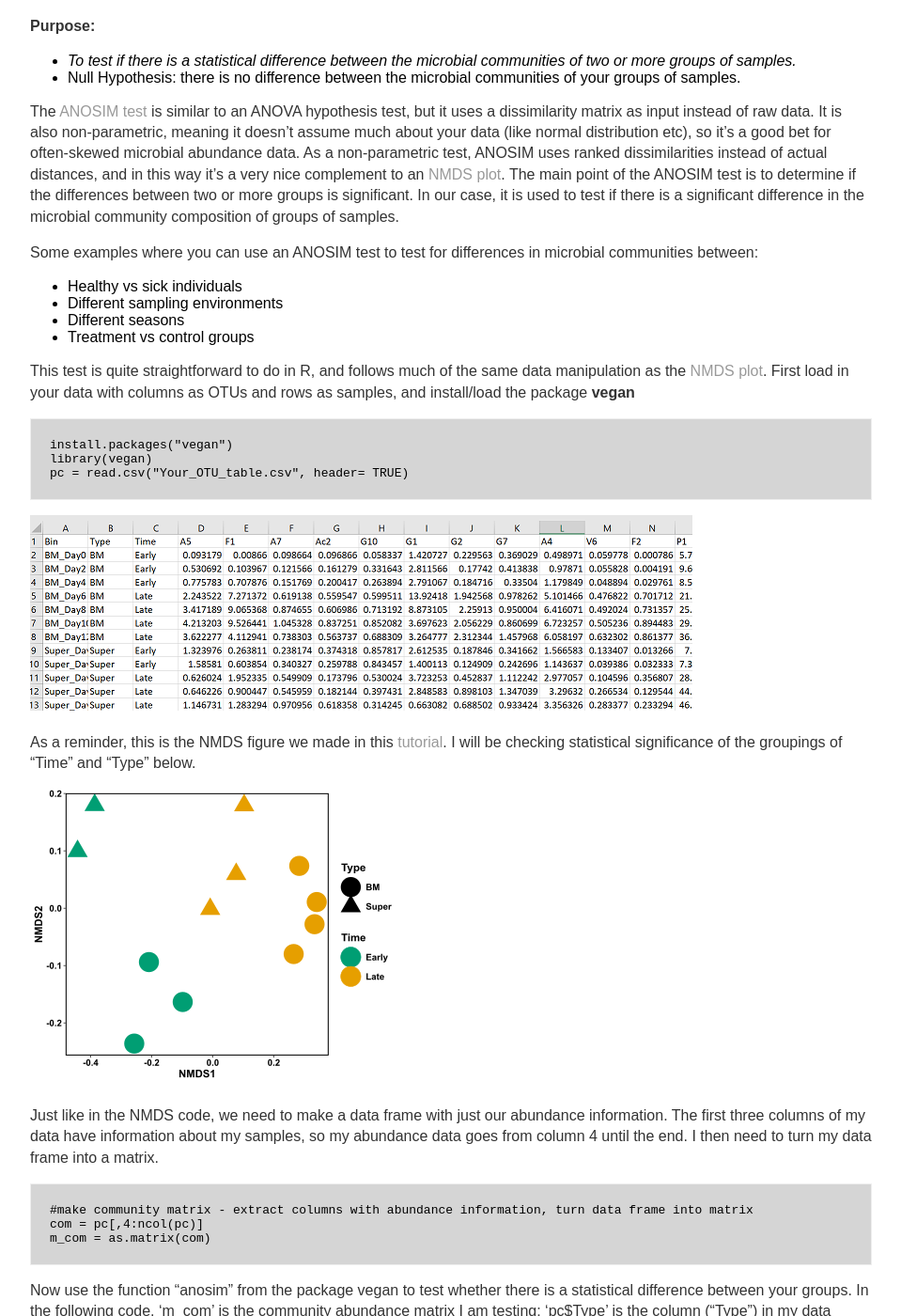
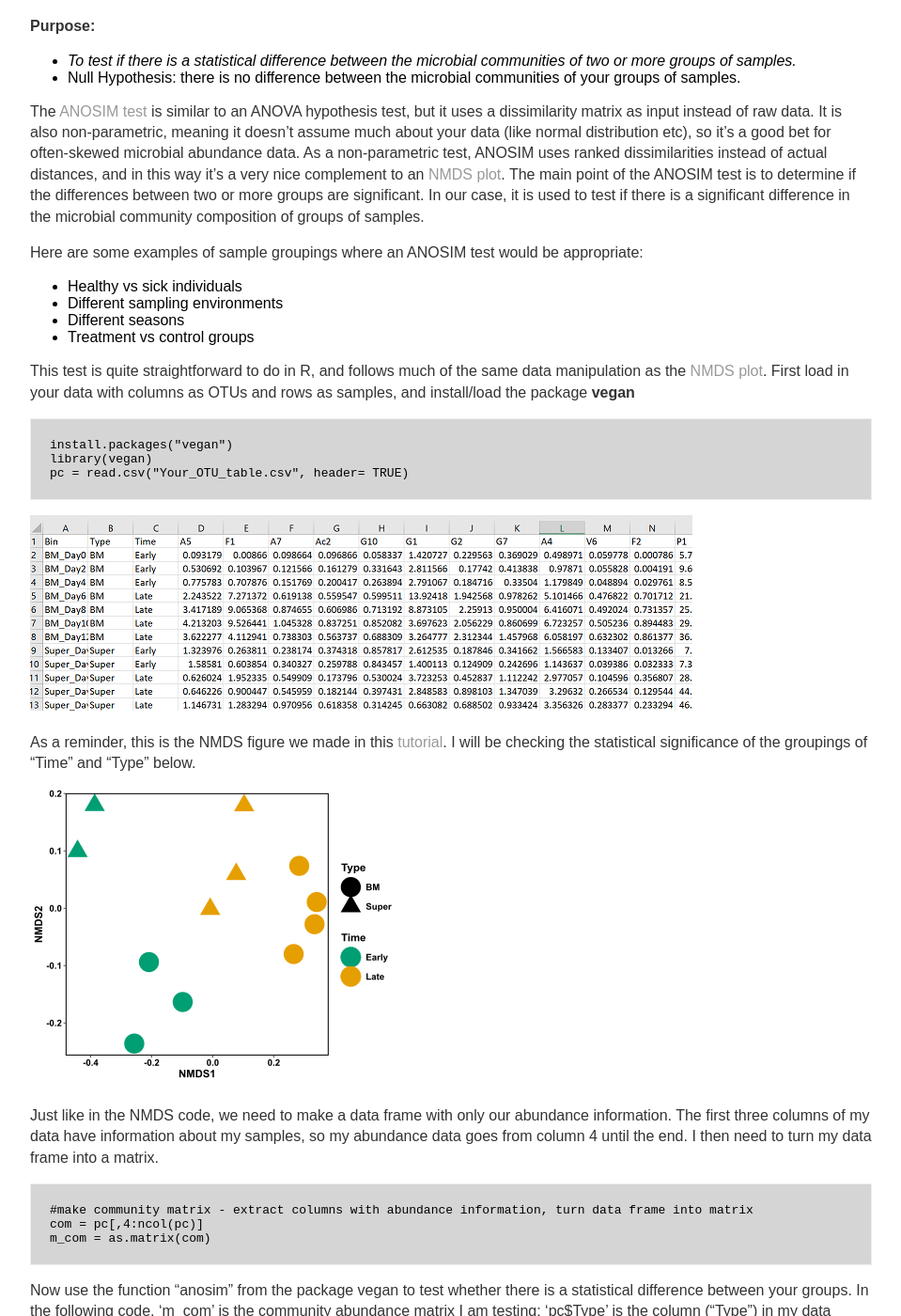
Before and after one commit to jkzorz/jkzorz.github.io, a Jekyll site: the page built from _posts/2019-06-11-ANOSIM-test.md, in a window 1280 px wide and 1400 px high, scrolled down 262 px. Shown: the whole window at 94% size, without its empty margins (160-1119 px from the left). Built offline with Jekyll 4.4.1, drawn with Linux system fonts in a browser that asks for light colours; some of the changed text lies outside the part shown.

Commit message:
Update 2019-06-11-ANOSIM-test.md

````diff
--- a/_posts/2019-06-11-ANOSIM-test.md
+++ b/_posts/2019-06-11-ANOSIM-test.md
@@ -15,9 +15,9 @@ date: 2019-06-11
   </ul>
 
 
-The [ANOSIM test](https://sites.google.com/site/mb3gustame/hypothesis-tests/anosim) is similar to an ANOVA hypothesis test, but it uses a dissimilarity matrix as input instead of raw data. It is also non-parametric, meaning it doesn't assume much about your data (like normal distribution etc), so it's a good bet for often-skewed microbial abundance data. As a non-parametric test, ANOSIM uses ranked dissimilarities instead of actual distances, and in this way it's a very nice complement to an [NMDS plot](https://jkzorz.github.io/2019/06/06/NMDS.html). The main point of the ANOSIM test is to determine if the differences between two or more groups is significant. In our case, it is used to test if there is a significant difference in the microbial community composition of groups of samples.
+The [ANOSIM test](https://sites.google.com/site/mb3gustame/hypothesis-tests/anosim) is similar to an ANOVA hypothesis test, but it uses a dissimilarity matrix as input instead of raw data. It is also non-parametric, meaning it doesn't assume much about your data (like normal distribution etc), so it's a good bet for often-skewed microbial abundance data. As a non-parametric test, ANOSIM uses ranked dissimilarities instead of actual distances, and in this way it's a very nice complement to an [NMDS plot](https://jkzorz.github.io/2019/06/06/NMDS.html). The main point of the ANOSIM test is to determine if the differences between two or more groups are significant. In our case, it is used to test if there is a significant difference in the microbial community composition of groups of samples.
 
-Some examples where you can use an ANOSIM test to test for differences in microbial communities between:
+Here are some examples of sample groupings where an ANOSIM test would be appropriate:
 <ul>
   <li>Healthy vs sick individuals </li>
   <li>Different sampling environments</li>
@@ -36,11 +36,11 @@ pc = read.csv("Your_OTU_table.csv", header= TRUE)
 
 ![useful image]({{ site.url }}/assets/NMDS_table_excel.png)
 
-As a reminder, this is the NMDS figure we made in this [tutorial](https://jkzorz.github.io/2019/06/06/NMDS.html). I will be checking statistical significance of the groupings of "Time" and "Type" below.
+As a reminder, this is the NMDS figure we made in this [tutorial](https://jkzorz.github.io/2019/06/06/NMDS.html). I will be checking the statistical significance of the groupings of "Time" and "Type" below.
 
 ![useful image]({{ site.url }}/assets/NMDS.png)
 
-Just like in the NMDS code, we need to make a data frame with just our abundance information. The first three columns of my data have information about my samples, so my abundance data goes from column 4 until the end. I then need to turn my data frame into a matrix.
+Just like in the NMDS code, we need to make a data frame with only our abundance information. The first three columns of my data have information about my samples, so my abundance data goes from column 4 until the end. I then need to turn my data frame into a matrix.
 
 ```
 #make community matrix - extract columns with abundance information, turn data frame into matrix
@@ -93,4 +93,4 @@ Number of permutations: 9999
 ```
 This time, my Significance value is 0.001, and my R value is 0.941. My significance value is much lower than 0.05, and my R value is close to 1. Therefore, there is a strong, statistically significant difference in my microbial communities based on the grouping "Time".
 
-Reporting these statistics is sufficient for an ANOSIM test. If you want to dig deeper however, and find out which species are found statistically more abundantly in one group versus another, try **[Indicator species analysis](https://jkzorz.github.io/2019/07/02/Indicator-species-analysis.html)**
+Reporting these statistics is sufficient for an ANOSIM test. If you want to dig deeper however, and find out which species are found statistically more abundantly in one group versus another, try **[Indicator species analysis](https://jkzorz.github.io/2019/07/02/Indicator-species-analysis.html)** Also if you have a continuous variable, rather than a categorical grouping variable, and you want to see how your microbial community covaries with the continuous variable, try a **[Mantel Test](https://jkzorz.github.io/2019/07/08/mantel-test.html)**
````
